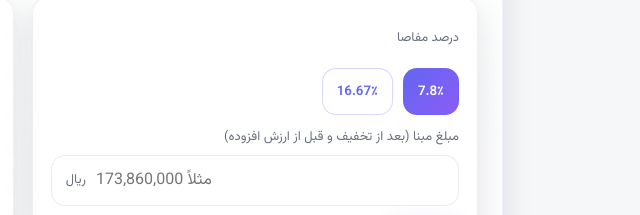
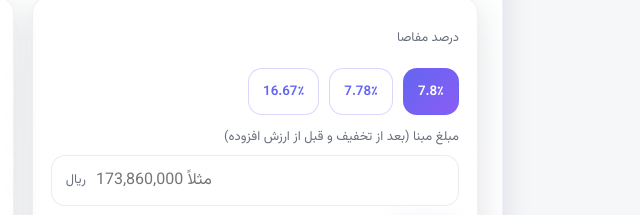
Before and after one commit to MahanChegini/fin, a plain HTML site: page index.html in a window 1280 px wide. Shown: the part 298-513 px from the top of the page, 597-1237 px from the left. Drawn offline with Linux system fonts and the light colour scheme.

Commit message:
Update index.html

```diff
--- a/index.html
+++ b/index.html
@@ -114,6 +114,9 @@
           <div class="label">درصد مفاصا</div>
           <div class="actions" id="percentChips">
             <button class="btn-ghost chip selected" data-val="7.8">7.8٪</button>
+            <!-- ⬇️ اضافه‌شده -->
+            <button class="btn-ghost chip" data-val="7.78">7.78٪</button>
+            <!-- ⬆️ اضافه‌شده -->
             <button class="btn-ghost chip" data-val="16.67">16.67٪</button>
           </div>
         </div>
```
